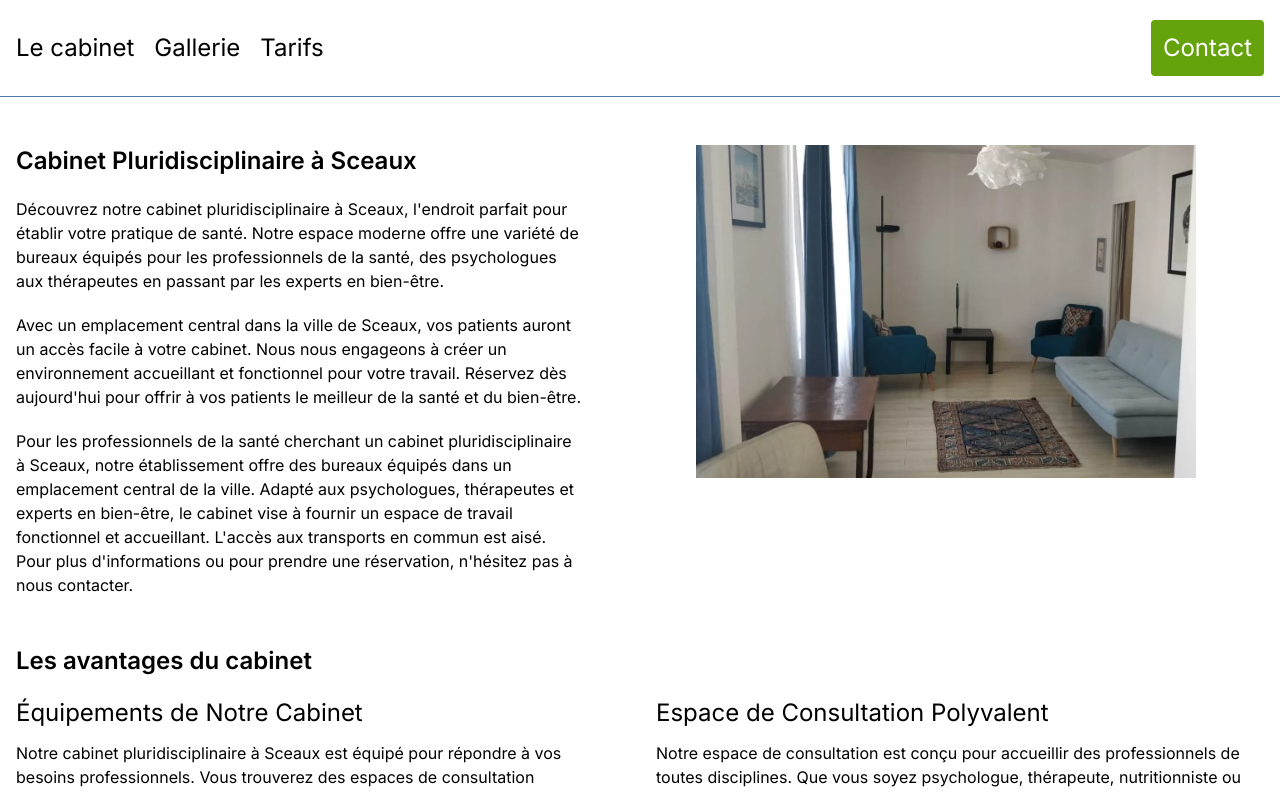
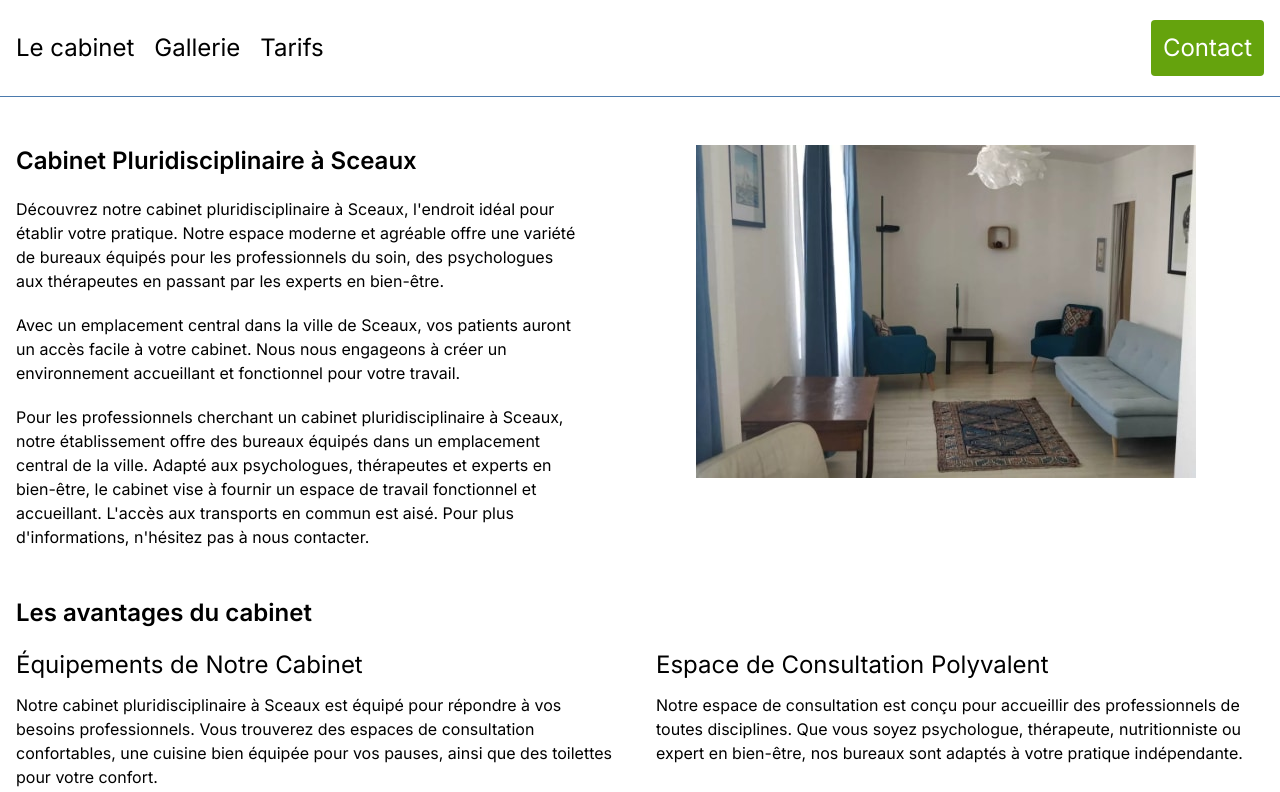
Before and after one commit to nicodev3/cabinet-houdan-next-13, a Next.js app: page / in a window 1280 px wide. Shown: the top 792 px of the page. Built offline with nearby package versions, Linux system fonts and the light colour scheme.

Commit message:
add sitemap

```diff
--- a/src/app/page.tsx
+++ b/src/app/page.tsx
@@ -14,27 +14,24 @@ export default function Home() {
           </h1>
           <p className="mb-5">
             Découvrez notre cabinet pluridisciplinaire à Sceaux, l&apos;endroit
-            parfait pour établir votre pratique de santé. Notre espace moderne
-            offre une variété de bureaux équipés pour les professionnels de la
-            santé, des psychologues aux thérapeutes en passant par les experts
-            en bien-être.
+            idéal pour établir votre pratique. Notre espace moderne et agréable
+            offre une variété de bureaux équipés pour les professionnels du
+            soin, des psychologues aux thérapeutes en passant par les experts en
+            bien-être.
           </p>
           <p className="pb-5">
             Avec un emplacement central dans la ville de Sceaux, vos patients
             auront un accès facile à votre cabinet. Nous nous engageons à créer
             un environnement accueillant et fonctionnel pour votre travail.
-            Réservez dès aujourd&apos;hui pour offrir à vos patients le meilleur
-            de la santé et du bien-être.
           </p>
           <p>
-            Pour les professionnels de la santé cherchant un cabinet
-            pluridisciplinaire à Sceaux, notre établissement offre des bureaux
-            équipés dans un emplacement central de la ville. Adapté aux
-            psychologues, thérapeutes et experts en bien-être, le cabinet vise à
-            fournir un espace de travail fonctionnel et accueillant.
-            L&apos;accès aux transports en commun est aisé. Pour plus
-            d&apos;informations ou pour prendre une réservation, n&apos;hésitez
-            pas à nous contacter.
+            Pour les professionnels cherchant un cabinet pluridisciplinaire à
+            Sceaux, notre établissement offre des bureaux équipés dans un
+            emplacement central de la ville. Adapté aux psychologues,
+            thérapeutes et experts en bien-être, le cabinet vise à fournir un
+            espace de travail fonctionnel et accueillant. L&apos;accès aux
+            transports en commun est aisé. Pour plus d&apos;informations,
+            n&apos;hésitez pas à nous contacter.
           </p>
         </div>
         <Image
```
